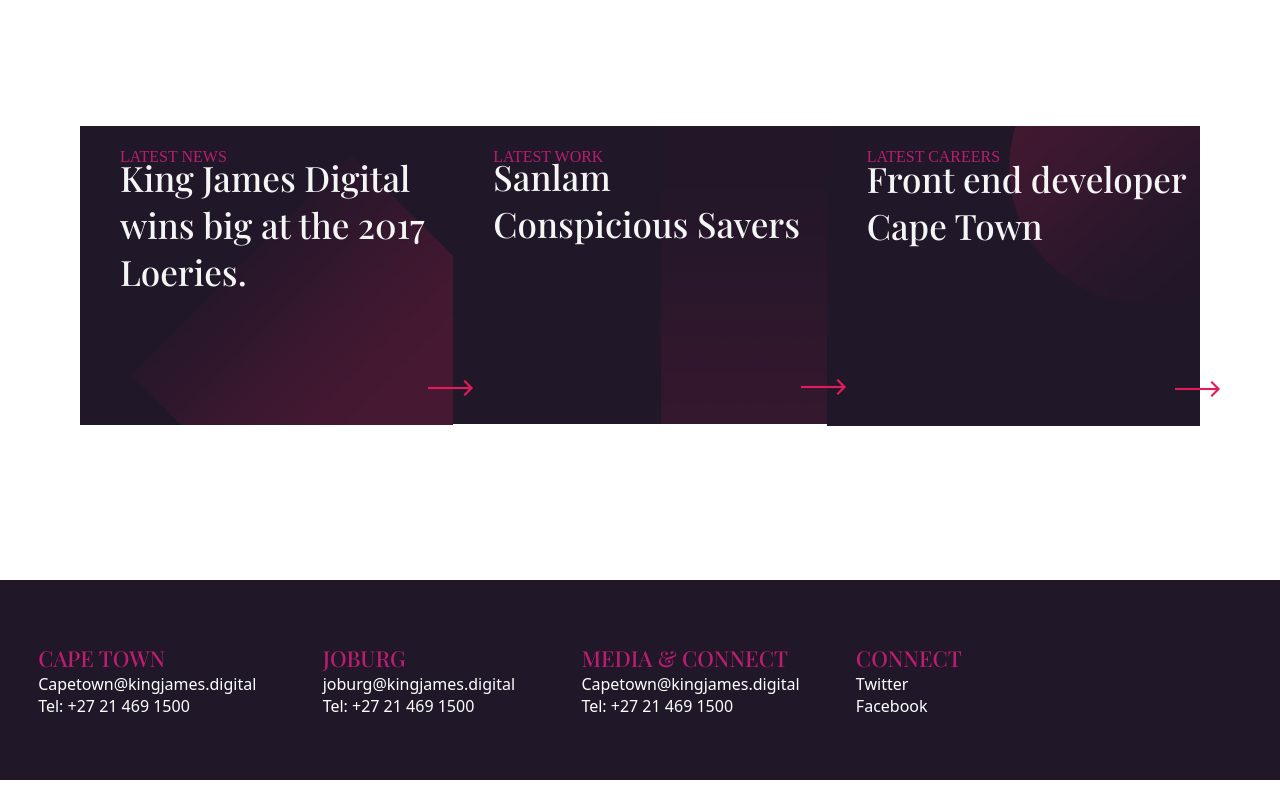
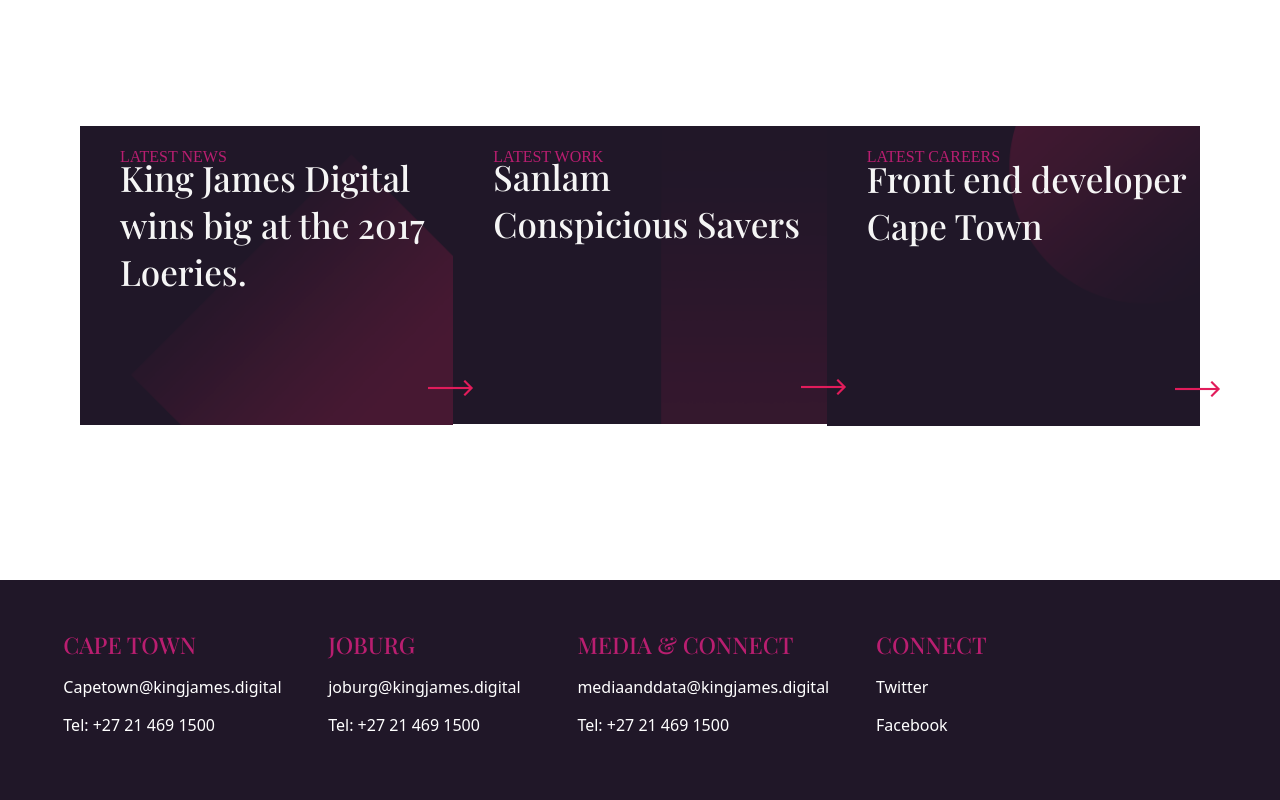
Before and after one commit to MischaGithub/KJ-TECH-CHALLENGE, a plain HTML site: page index.html in a window 1280 px wide. Shown: the part 3480-4280 px from the top of the page. Drawn offline with nearby package versions, Linux system fonts and the light colour scheme.

Commit message:
Finished the footer on desktop

```diff
--- a/index.html
+++ b/index.html
@@ -103,7 +103,7 @@
             <img
               src="./kjd-assets/bg-square-gradient.png"
               alt="Bg"
-              style="width: 100%;"
+              style="width: 100%"
             />
             <div class="container">
               <p class="latest-news-p">
@@ -122,12 +122,10 @@
             <img
               src="./kjd-assets/bg-rectangle-gradient.png"
               alt="Bg"
-              style="width: 100%;"
+              style="width: 100%"
             />
             <div class="container">
-              <p class="latest-news-p">
-                Sanlam Conspicious Savers
-              </p>
+              <p class="latest-news-p">Sanlam Conspicious Savers</p>
               <img
                 src="./kjd-assets/arrow-right.png"
                 alt="img"
@@ -141,12 +139,10 @@
             <img
               src="./kjd-assets/bg-circle-gradient.png"
               alt="Bg"
-              style="width: 100%;"
+              style="width: 100%"
             />
             <div class="container">
-              <p class="latest-news-p">
-                Front end developer Cape Town
-              </p>
+              <p class="latest-news-p">Front end developer Cape Town</p>
               <img
                 src="./kjd-assets/arrow-right.png"
                 alt="img"
@@ -174,7 +170,7 @@
         <!--Media & Data Info-->
         <div class="media-info">
           <h4 class="media-heading">MEDIA & CONNECT</h4>
-          <p class="media-p">Capetown@kingjames.digital</p>
+          <p class="media-p">mediaanddata@kingjames.digital</p>
           <p class="media-p">Tel: +27 21 469 1500</p>
         </div>
 
--- a/style.scss
+++ b/style.scss
@@ -329,7 +329,7 @@ body {
 
   .footer {
     margin: auto;
-    height: 200px;
+    height: 220px;
     width: 100%;
     color: white;
     text-align: center;
@@ -340,16 +340,16 @@ body {
       margin: auto;
       text-align: left;
       color: #fff;
-      transform: translate(-30px);
 
       .cpt-heading {
         color: #b91e70;
         font-family: "Playfair";
-        font-size: 22px;
+        font-size: 23px;
         font-weight: lighter;
       }
 
       .cpt-p {
+        margin: 1rem auto;
         font-family: system-ui, system-ui, sans-serif;
         font-size: 16px;
         font-weight: normal;
@@ -361,16 +361,17 @@ body {
       margin: auto;
       text-align: left;
       color: #fff;
-      transform: translate(-100px);
+      transform: translate(-80px);
 
       .joburg-heading {
         color: #b91e70;
         font-family: "Playfair";
-        font-size: 22px;
+        font-size: 23px;
         font-weight: lighter;
       }
 
       .joburg-p {
+        margin: 1rem auto;
         font-family: system-ui, system-ui, sans-serif;
         font-size: 16px;
         font-weight: normal;
@@ -382,16 +383,17 @@ body {
       margin: auto;
       text-align: left;
       color: #fff;
-      transform: translate(-170px);
+      transform: translate(-150px);
 
       .media-heading {
         color: #b91e70;
         font-family: "Playfair";
-        font-size: 22px;
+        font-size: 23px;
         font-weight: lighter;
       }
 
       .media-p {
+        margin: 1rem auto;
         font-family: system-ui, system-ui, sans-serif;
         font-size: 16px;
         font-weight: normal;
@@ -403,16 +405,17 @@ body {
       margin: auto;
       text-align: left;
       color: #fff;
-      transform: translate(-250px);
+      transform: translate(-230px);
 
       .connect-heading {
         color: #b91e70;
         font-family: "Playfair";
-        font-size: 22px;
+        font-size: 23px;
         font-weight: lighter;
       }
 
       .connect-p {
+        margin: 1rem auto;
         font-family: system-ui, system-ui, sans-serif;
         font-size: 16px;
         font-weight: normal;
```
Also changed, not shown: style.css, 1 other file.
